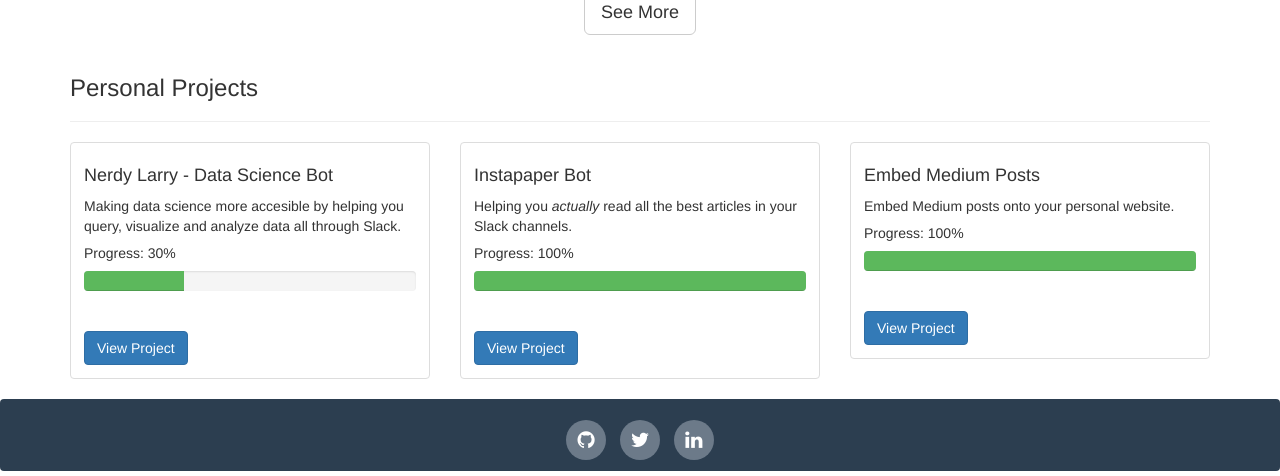
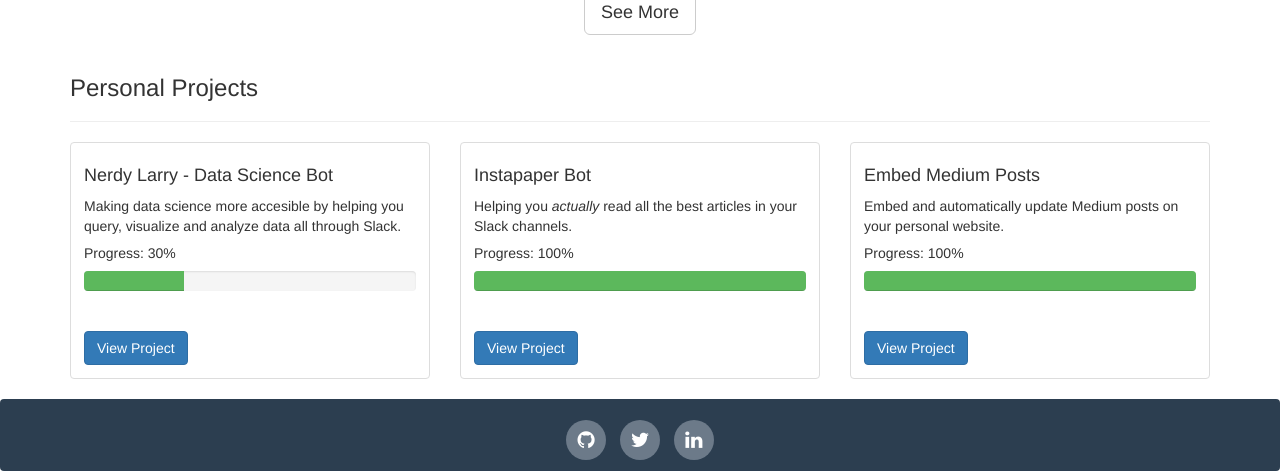
Before and after one commit to matthewwoo-zz/Woosite, a Flask app: template src/templates/home.jinja2 in a window 1280 px wide. Shown: the part 187-663 px from the top of the page. Run offline with Flask 2, Linux system fonts and the light colour scheme; the template is opened without the code that fills it, so the values that code supplies are empty; some libraries are stand-ins or nearby versions.

Commit message:
Updated copy

```diff
--- a/src/templates/home.jinja2
+++ b/src/templates/home.jinja2
@@ -68,7 +68,7 @@
         <div class="thumbnail">
             <div class="caption">
                 <h4>Embed Medium Posts</h4>
-                <p>Embed Medium posts onto your personal website.</p>
+                <p>Embed and automatically update Medium posts on your personal website.</p>
                 <h5>Progress: 100%</h5>
                 <div class="progress">
                     <div class="progress-bar progress-bar-success" role="progressbar" aria-valuenow="60" aria-valuemin="0"
```
